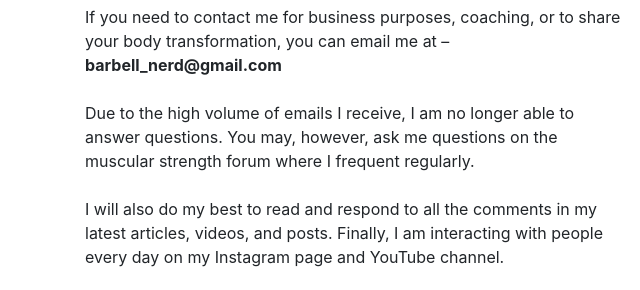
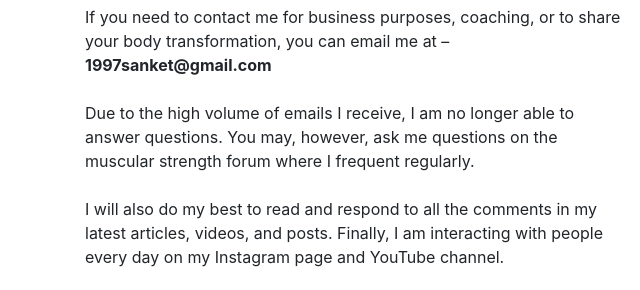
Before and after one commit to 1997sanket/Barbell_nerd_website, a plain HTML site: page Contact.html in a window 1280 px wide. Shown: the part 463-753 px from the top of the page, 0-640 px from the left. Drawn offline with nearby package versions, Linux system fonts and the light colour scheme.

Commit message:
Update Contact.html

```diff
--- a/Contact.html
+++ b/Contact.html
@@ -55,7 +55,7 @@
                   <h3>Contact </h3><br/>
                  <h5> Interested in Personal Training, Custom Programs, or just giving me general feedback? </h5>
 
-                  If you need to contact me for business purposes, coaching, or to share your body transformation, you can email me at – <strong>barbell_nerd@gmail.com</strong>
+                  If you need to contact me for business purposes, coaching, or to share your body transformation, you can email me at – <strong>1997sanket@gmail.com</strong>
 
                 <br/> <br/>
                   Due to the high volume of emails I receive, I am no longer able to answer questions. You may, however, ask me questions on the muscular strength forum where I frequent regularly.
```
